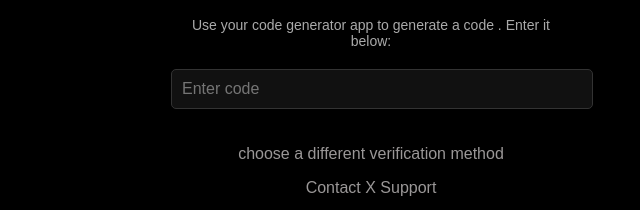
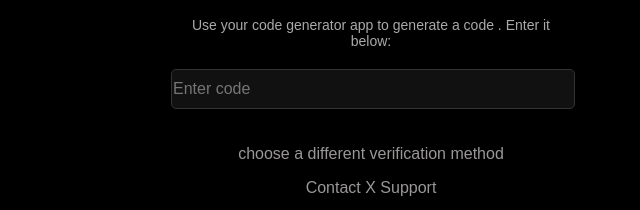
Before and after one commit to Anisplendid/X-form-page, a plain HTML site: page Auth.html in a window 1280 px wide. Shown: the part 325-535 px from the top of the page, 269-909 px from the left. Drawn offline with Linux system fonts and the light colour scheme.

Commit message:
initial commit

```diff
--- a/styles.css
+++ b/styles.css
@@ -46,7 +46,7 @@ h1 {
 
 input {
   width: 100%;
-  padding: 10px;
+  padding: 10px 1px;
   margin-bottom: 20px;
   border: 1px solid #333;
   border-radius: 5px;
```
